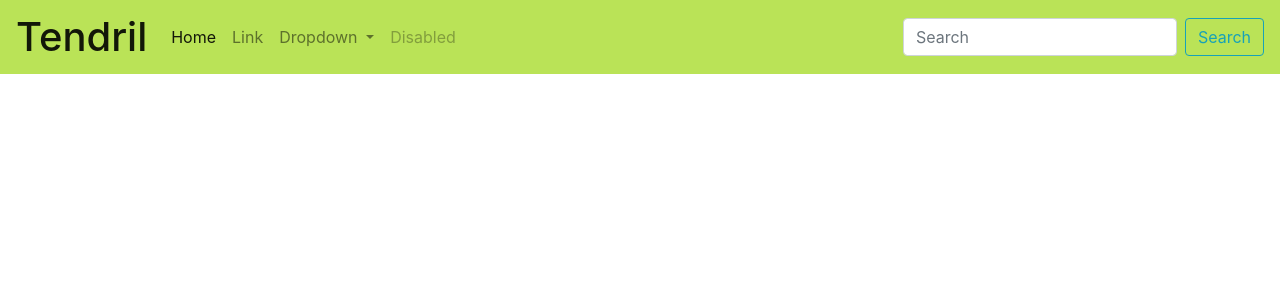
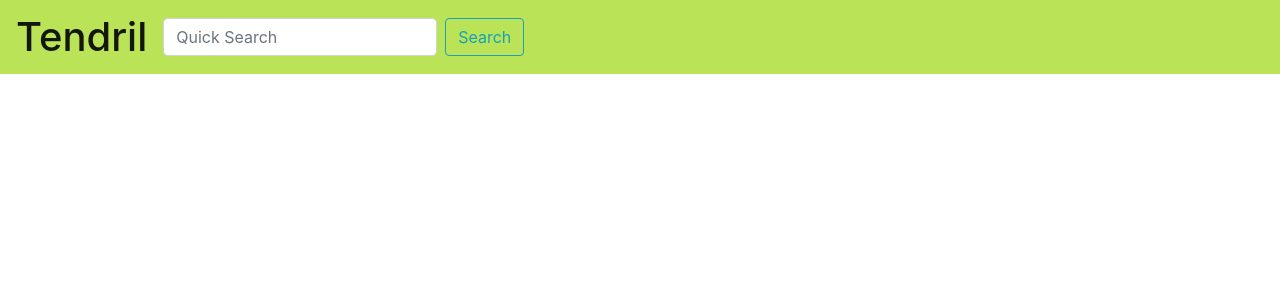
Before and after one commit to snstrong/botanical-app, a Flask app: page / in a window 1280 px wide. Shown: the top 300 px of the page. Run offline with Flask 2, Linux system fonts and the light colour scheme; parts of the project's set-up code (start-up, migrations or seed data) failed here and were passed over; some libraries are stand-ins or nearby versions.

Commit message:
Quick search

```diff
--- a/app.py
+++ b/app.py
@@ -4,6 +4,7 @@ from flask_debugtoolbar import DebugToolbarExtension
 from secrets import trefle_token, secret_key
 import requests
 from models import db, connect_db
+from trefle_requests import quick_search
 
 CURR_USER_KEY = "curr_user"
 
@@ -57,3 +58,9 @@ def do_logout():
 @app.route('/')
 def show_landing_page():
     return render_template('index.html')
+
+@app.route('/search')
+def get_quick_search_results():
+    search_term = request.args['term']
+    search_results = quick_search(trefle_token, search_term)
+    return render_template('search-results.html', search_term=search_term, search_results=search_results)
--- a/static/styles.css
+++ b/static/styles.css
@@ -0,0 +1,5 @@
+.search.img-thumbnail {
+  width: 200px;
+  height: 200px;
+  object-fit: cover;
+}
--- a/templates/base.html
+++ b/templates/base.html
@@ -13,13 +13,14 @@
     <script src="https://unpkg.com/axios/dist/axios.js"></script>
 
     <link rel="stylesheet" href="https://use.fontawesome.com/releases/v5.3.1/css/all.css">
+    <link rel="stylesheet" href="/static/styles.css">
 
 
     <title>{% block title %}{% endblock %}</title>
 </head>
 
 <body>
-    <nav class="navbar navbar-expand-lg navbar-light" style="background-color:  #BAE357;">
+    <nav class="navbar navbar-expand-lg navbar-light mb-3" style="background-color:  #BAE357;">
         <a class="navbar-brand" href="#"><span class="h1">Tendril</span></a>
         <button class="navbar-toggler" type="button" data-toggle="collapse" data-target="#navbarSupportedContent"
             aria-controls="navbarSupportedContent" aria-expanded="false" aria-label="Toggle navigation">
@@ -27,31 +28,9 @@
         </button>
 
         <div class="collapse navbar-collapse" id="navbarSupportedContent">
-            <ul class="navbar-nav mr-auto">
-                <li class="nav-item active">
-                    <a class="nav-link" href="#">Home <span class="sr-only">(current)</span></a>
-                </li>
-                <li class="nav-item">
-                    <a class="nav-link" href="#">Link</a>
-                </li>
-                <li class="nav-item dropdown">
-                    <a class="nav-link dropdown-toggle" href="#" id="navbarDropdown" role="button"
-                        data-toggle="dropdown" aria-haspopup="true" aria-expanded="false">
-                        Dropdown
-                    </a>
-                    <div class="dropdown-menu" aria-labelledby="navbarDropdown">
-                        <a class="dropdown-item" href="#">Action</a>
-                        <a class="dropdown-item" href="#">Another action</a>
-                        <div class="dropdown-divider"></div>
-                        <a class="dropdown-item" href="#">Something else here</a>
-                    </div>
-                </li>
-                <li class="nav-item">
-                    <a class="nav-link disabled" href="#">Disabled</a>
-                </li>
-            </ul>
-            <form class="form-inline my-2 my-lg-0">
-                <input class="form-control mr-sm-2" type="search" placeholder="Search" aria-label="Search">
+            <form id="quick-search-form" class="form-inline my-2 my-lg-0" action="/search">
+                <input class="form-control mr-sm-2" type="search" placeholder="Quick Search" aria-label="Search"
+                    id="term" name="term">
                 <button class="btn btn-outline-info my-2 my-sm-0" type="submit">Search</button>
             </form>
         </div>
--- a/trefle_requests.py
+++ b/trefle_requests.py
@@ -5,7 +5,7 @@ from secrets import trefle_token
 
 BASE_URL = "https://trefle.io/api/v1"
 
-def simple_search(token, search_term):
+def quick_search(token, search_term):
     """Simple single-field search request. Returns JSON response as dict."""
     response = requests.get(f'{BASE_URL}/species/search', params={"q": search_term, "token": token})
     return response.json()["data"]
```
Also changed, not shown: templates/search-results.html (+24 -0 lines).
